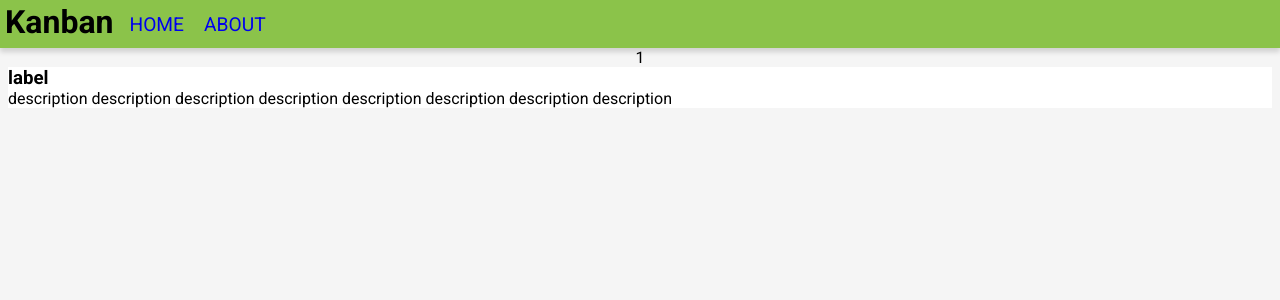
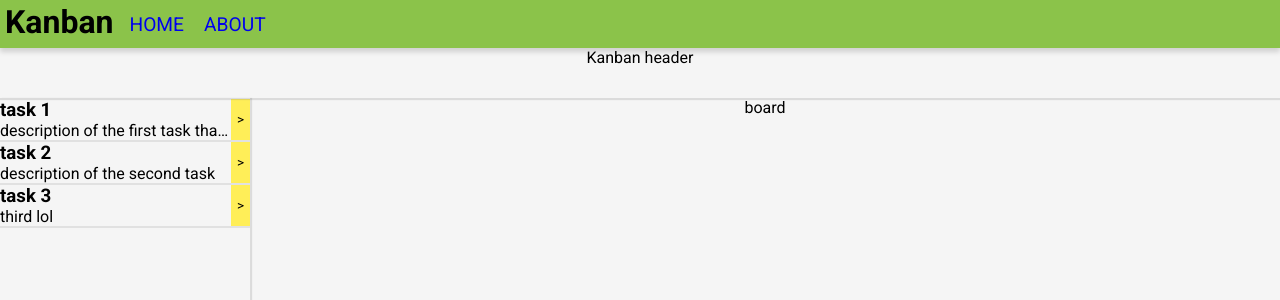
Before and after one commit to houska102/Kanban, a Vue app in the folder kanban-frontend/: page /project/1 in a window 1280 px wide. Shown: the top 300 px of the page. Built offline with nearby package versions, Linux system fonts and the light colour scheme.

Commit message:
Backlog list is shaping up nicely

```diff
--- a/kanban-frontend/package.json
+++ b/kanban-frontend/package.json
@@ -42,7 +42,9 @@
     },
     "rules": {
       "vue/no-multiple-template-root": 0,
-      "vue/multi-word-component-names": 0
+      "vue/multi-word-component-names": 0,
+      "no-unused-vars": 0,
+      "no-undef": 0
     }
   },
   "browserslist": [
--- a/kanban-frontend/src/App.vue
+++ b/kanban-frontend/src/App.vue
@@ -8,6 +8,9 @@ import ToolBar from '@/components/Layout/ToolBar.vue';
 </template>
 
 <style>
+* {
+  box-sizing: border-box;
+}
 :root {
   --primary-color: #8bc34a;
   --light-primary-color: #bef67a;
@@ -20,14 +23,14 @@ import ToolBar from '@/components/Layout/ToolBar.vue';
 }
 body {
   background: var(--app-background);
+  padding: 0;
+  margin: 0;
 }
 
 #app {
-  font-family: Avenir, Helvetica, Arial, sans-serif;
-  -webkit-font-smoothing: antialiased;
-  -moz-osx-font-smoothing: grayscale;
   text-align: center;
   margin-top: 48px;
+  height: calc(100vh - 48px);
 }
 .primary {
   background: var(--primary-color);
@@ -54,5 +57,4 @@ body {
   background: var(--dark-secondary-color);
   color:black;
 }
-
 </style>
--- /dev/null
+++ b/kanban-frontend/src/components/Backlog/Backlog.vue
@@ -0,0 +1,44 @@
+<script setup lang="ts">
+  import { ref } from 'vue';
+  import { BacklogItem as BacklogItemType} from '@/models/backlog'
+  import BacklogItem from '../Backlog/BacklogItem.vue';
+
+  const emit = defineEmits<{
+    (e: 'moveItemToBoard', item: BacklogItemType): void
+  }>()
+
+  const projectBacklog = ref<BacklogItemType[]>([
+    { id: 1, label: "task 1", description: "description of the first task that is suprisingly long" },
+    { id: 2, label: "task 2", description: "description of the second task" },
+    { id: 3, label: "task 3", description: "third lol" }
+  ]);
+
+  const moveTaskToBoard = (id:number) => {
+    const backlogItem = projectBacklog.value.find((item) => item.id === id)
+    if(backlogItem) {
+      emit('moveItemToBoard', backlogItem)
+      projectBacklog.value = projectBacklog.value.filter((item) => item.id !== id)
+    }
+  }
+</script>
+<template>
+  <div class="backlog">
+    <BacklogItem
+      v-for="backlogItem in projectBacklog"
+      :key="backlogItem.id"
+      :id="backlogItem.id"
+      :label="backlogItem.label"
+      :description="backlogItem.description"
+      @moveTask="moveTaskToBoard"
+    />
+  </div>
+</template>
+<style>
+  .backlog {
+    -webkit-box-shadow: 2px 0px 1px 0px rgba(105,105,105,0.18);
+    -moz-box-shadow: 2px 0px 1px 0px rgba(105,105,105,0.18);
+    box-shadow: 2px 0px 1px 0px rgba(105,105,105,0.18);
+    padding-top: 1px;
+    height: 100%;
+  }
+</style>
--- a/kanban-frontend/src/components/Backlog/BacklogItem.vue
+++ b/kanban-frontend/src/components/Backlog/BacklogItem.vue
@@ -1,21 +1,48 @@
 <script lang="ts" setup>
-
+  defineProps<{
+    id: number,
+    label: string,
+    description: string,
+  }>();
+  defineEmits<{
+    (e: 'moveTask', id: number): void
+  }>();
 </script>
 <template>
   <div class="backlog-item">
-    <h3 class="backlog-item--label">label</h3>
+    <h3 class="backlog-item--label">{{ label }}</h3>
     <div class="backlog-item--description">
-      description description description description description description description description
+      {{ description }}
     </div>
+    <button
+      class="backlog-item__move-task-button"
+      @click="$emit('moveTask', id)"
+    >></button>
   </div>
 </template>
 <style scoped>
   .backlog-item {
-    background: white;
+    position: relative;
+    border-bottom: 2px solid var(--app-background-dark);
     text-align: left;
+    padding-right: 20px;
   }
   .backlog-item--label {
     padding: 0;
     margin: 0;
   }
+  .backlog-item--description {
+    white-space: nowrap;
+    overflow: hidden;
+    text-overflow: ellipsis;
+  }
+  .backlog-item__move-task-button {
+    position: absolute;
+    right: 0;
+    top: 0;
+    height: 100%;
+    border: none;
+    background: var(--secondary-color);
+    cursor: pointer;
+  }
 </style>
--- a/kanban-frontend/src/components/Layout/ToolBar.vue
+++ b/kanban-frontend/src/components/Layout/ToolBar.vue
@@ -1,9 +1,11 @@
 <script lang="ts" setup>
   import { NavigationItem } from '@/models/NavigationItem'
-  const navigationItems: NavigationItem[] = [
+  import { ref } from 'vue';
+
+  const navigationItems = ref<NavigationItem[]>([
     { route: `/`, label: 'home'},
     { route: `/about`, label: 'about'}
-  ]
+  ]);
 </script>
 <template>
   <header class="toolbar primary">
--- a/kanban-frontend/src/components/Project/Project.vue
+++ b/kanban-frontend/src/components/Project/Project.vue
@@ -1,22 +1,13 @@
-<script setup>
-  import { defineEmits, defineProps } from 'vue'
+<script setup lang="ts">
+  defineProps<{
+    id: number,
+    name: string,
+    description: string
+  }>();
 
-  defineProps({
-    id: {
-      type: Number
-    },
-    name: {
-      type: String,
-    },
-    description: {
-      type: String,
-    }
-  })
-  defineEmits({
-    projectClicked: {
-      id: Number
-    }
-  })
+  defineEmits<{
+    (e: 'projectClicked', id: number): void
+  }>()
 </script>
 <template>
   <button class="project-card" @click="$emit('projectClicked', id)">
--- a/kanban-frontend/src/components/routes/ProjectBoard.vue
+++ b/kanban-frontend/src/components/routes/ProjectBoard.vue
@@ -1,7 +1,5 @@
 <script lang="ts" setup>
-  import { defineProps } from 'vue';
-  import BacklogItem from '../Backlog/BacklogItem.vue';
-
+  import Backlog from '../Backlog/Backlog.vue'
   defineProps({
     id: {
       type: String
@@ -9,12 +7,35 @@
   })
 </script>
 <template>
-  <span>{{ id }}</span>
-  <BacklogItem />
+  <div class="project-board">
+    <div class="project-header">Kanban header</div>
+    <main class="project-content">
+      <Backlog />
+      <div class="board">
+        board
+      </div>
+    </main>
+  </div>
 </template>
 <style>
-  .projects {
-    display: flex;
-    flex-flow: row wrap;
+  .project-board {
+    display: grid;
+    height: 100%;
+    grid-template-columns: auto;
+    grid-template-rows: 50px auto;
+  }
+  .project-header {
+    position: relative;
+    z-index: 2;
+    -webkit-box-shadow: 0px 2px 1px 0px rgba(105,105,105,0.18);
+    -moz-box-shadow: 0px 2px 1px 0px rgba(105,105,105,0.18);
+    box-shadow: 0px 2px 1px 0px rgba(105,105,105,0.18);
+
+  }
+  .project-content {
+    display: grid;
+    height: auto;
+    grid-template-columns: 250px auto;
+    grid-template-rows: auto;
   }
 </style>
--- /dev/null
+++ b/kanban-frontend/src/models/backlog.d.ts
@@ -0,0 +1,5 @@
+export type BacklogItem = {
+  id: number,
+  label: string,
+  description: string,
+}
```
